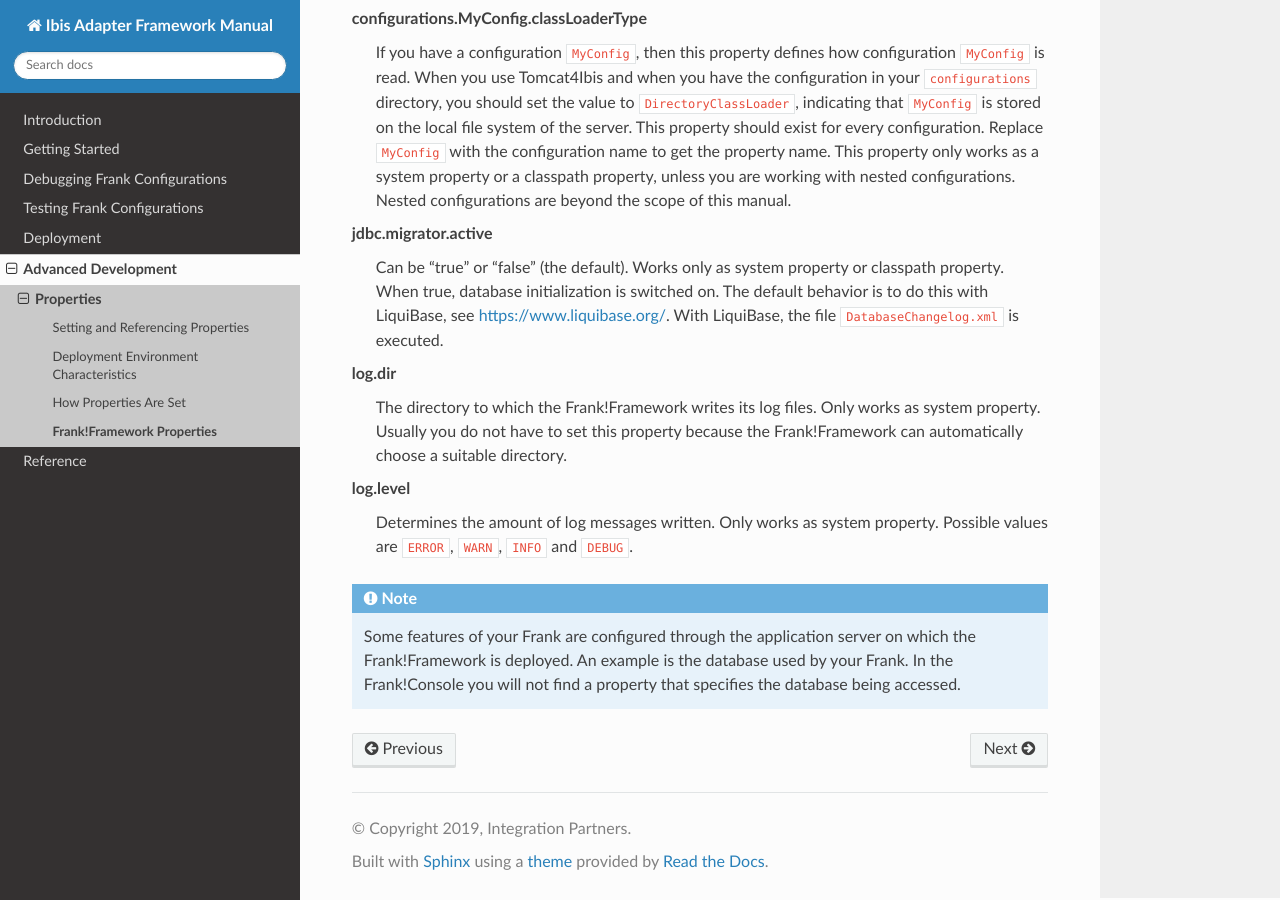
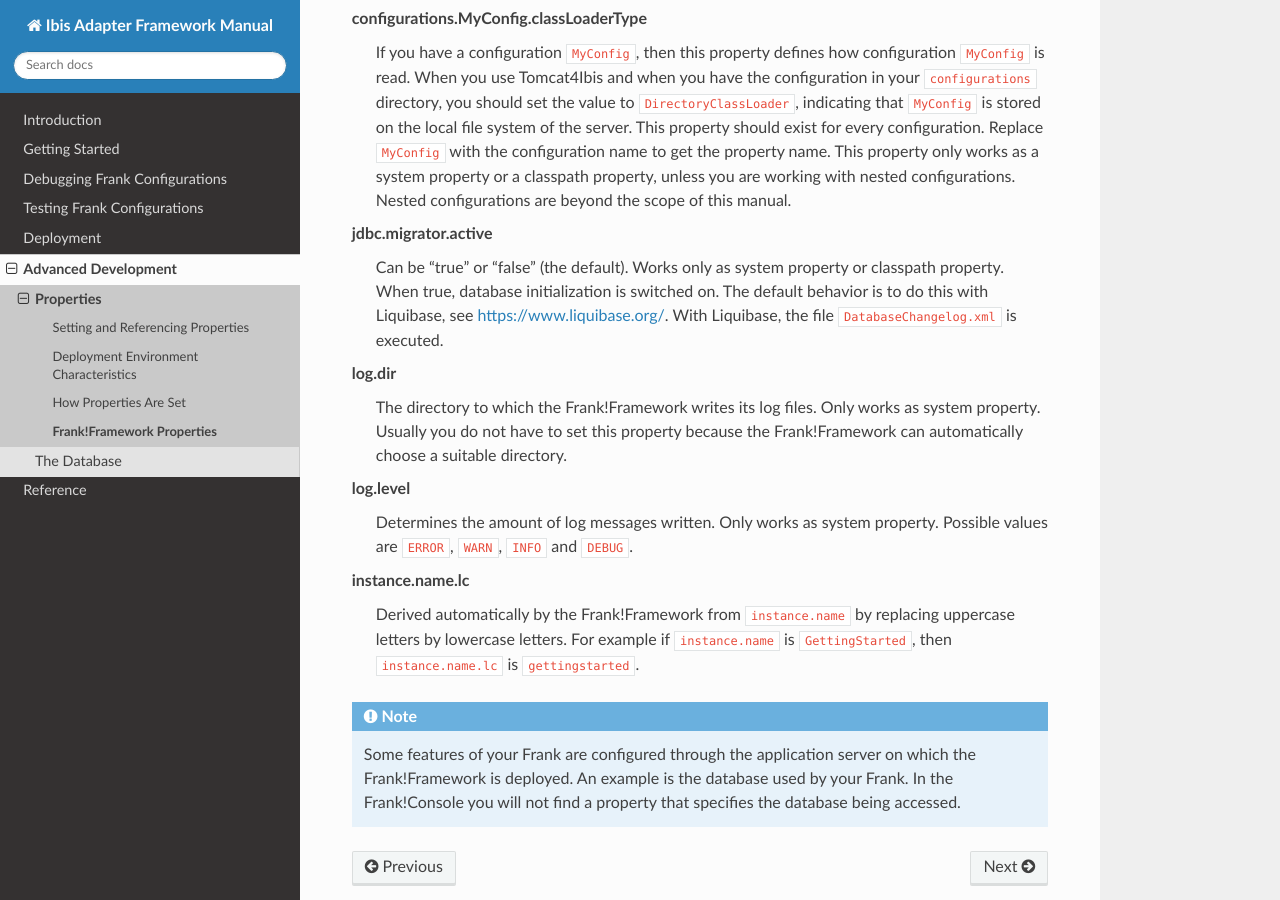
Before and after one commit to frankframework/frank-manual, a Sphinx documentation site: the page built from docs/source/advancedDevelopment/properties/framework.rst, in a window 1280 px wide and 900 px high, scrolled down 1165 px. Built offline with Sphinx 7.4.7 and the Read the Docs theme 2.0.0, drawn with Linux system fonts in a browser that asks for light colours.

Commit message:
Write section for developers on databases

```diff
--- a/docs/source/advancedDevelopment/advancedDevelopment.rst
+++ b/docs/source/advancedDevelopment/advancedDevelopment.rst
@@ -9,3 +9,4 @@ Chapter :ref:`gettingStarted` provides the basics of Frank development. This cha
    :maxdepth: 3
 
    properties/properties
+   database/database
--- a/docs/source/advancedDevelopment/properties/framework.rst
+++ b/docs/source/advancedDevelopment/properties/framework.rst
@@ -26,7 +26,7 @@ configurations.MyConfig.classLoaderType
   If you have a configuration ``MyConfig``, then this property defines how configuration ``MyConfig`` is read. When you use Tomcat4Ibis and when you have the configuration in your ``configurations`` directory, you should set the value to ``DirectoryClassLoader``, indicating that ``MyConfig`` is stored on the local file system of the server. This property should exist for every configuration. Replace ``MyConfig`` with the configuration name to get the property name. This property only works as a system property or a classpath property, unless you are working with nested configurations. Nested configurations are beyond the scope of this manual.
 
 jdbc.migrator.active
-  Can be "true" or "false" (the default). Works only as system property or classpath property. When true, database initialization is switched on. The default behavior is to do this with LiquiBase, see https://www.liquibase.org/. With LiquiBase, the file ``DatabaseChangelog.xml`` is executed.
+  Can be "true" or "false" (the default). Works only as system property or classpath property. When true, database initialization is switched on. The default behavior is to do this with Liquibase, see https://www.liquibase.org/. With Liquibase, the file ``DatabaseChangelog.xml`` is executed.
 
 log.dir
   The directory to which the Frank!Framework writes its log files. Only works as system property. Usually you do not have to set this property because the Frank!Framework can automatically choose a suitable directory.
@@ -34,6 +34,9 @@ log.dir
 log.level
   Determines the amount of log messages written. Only works as system property. Possible values are ``ERROR``, ``WARN``, ``INFO`` and ``DEBUG``.
 
+instance.name.lc
+  Derived automatically by the Frank!Framework from ``instance.name`` by replacing uppercase letters by lowercase letters. For example if ``instance.name`` is ``GettingStarted``, then ``instance.name.lc`` is ``gettingstarted``.
+
 .. NOTE::
 
    Some features of your Frank are configured through the application server on which the Frank!Framework is deployed. An example is the database used by your Frank. In the Frank!Console you will not find a property that specifies the database being accessed.
--- a/docs/source/deploying/tomcatBasic.rst
+++ b/docs/source/deploying/tomcatBasic.rst
@@ -100,6 +100,8 @@ You do not have to download these files manually. For your convenience, we added
    You should see that this directory exists and that it is not empty.
 #. Enter ``exit`` to exit your container.
 
+.. _deploymentTomcatBasicAddFrankConfiguration:
+
 Add your Frank configuration
 ----------------------------
 
--- a/docs/source/deploying/tomcatDatabase.rst
+++ b/docs/source/deploying/tomcatDatabase.rst
@@ -66,6 +66,8 @@ If you are using Docker, you can create your database server as follows:
 
 You should have a running container ``external-db`` with a MySQL server running. The server should have a database named ``db``. It is assumed that this server has IP address ``172.17.0.2``, but this can be different for you. Please use the real IP address instead of ``172.17.0.2`` in the remainder of this tutorial. You will use the ``root`` database user in this tutorial, although it is not wise to do so in production. You gave this user password ``mypwd``.
 
+.. _deploymentTomcatDatabaseMigrate:
+
 Migrate the database
 --------------------
 
--- a/docs/source/gettingStarted/horizonsInitialData.rst
+++ b/docs/source/gettingStarted/horizonsInitialData.rst
@@ -9,7 +9,7 @@ for the first time. When an enterprise application is restarted later,
 database initialization should be omitted because data in the
 database should be persistent.
 
-The frank!framework internally uses LiquiBase, see http://www.liquibase.org/,
+The Frank!Framework internally uses Liquibase, see http://www.liquibase.org/,
 to initialize the database. To use LiqueBase, it has to be switched on. There are multiple ways to
 to this. One possibility is as follows:
 
@@ -26,7 +26,7 @@ this database is embedded within the frank!framework and does not
 require a process external to it. Please see https://github.com/ibissource/docker4ibis/
 to see how to select a database.
 
-LiquiBase expects a so-called
+Liquibase expects a so-called
 changelog, an XML file that defines the data model and the initial data.
 The frank!framework expects it in the file
 "<project directory>/configurations/NewHorizons/DatabaseChangelog.xml".
```
Also changed, not shown: docs/source/advancedDevelopment/database/database.rst (added, +123 -0 lines).
